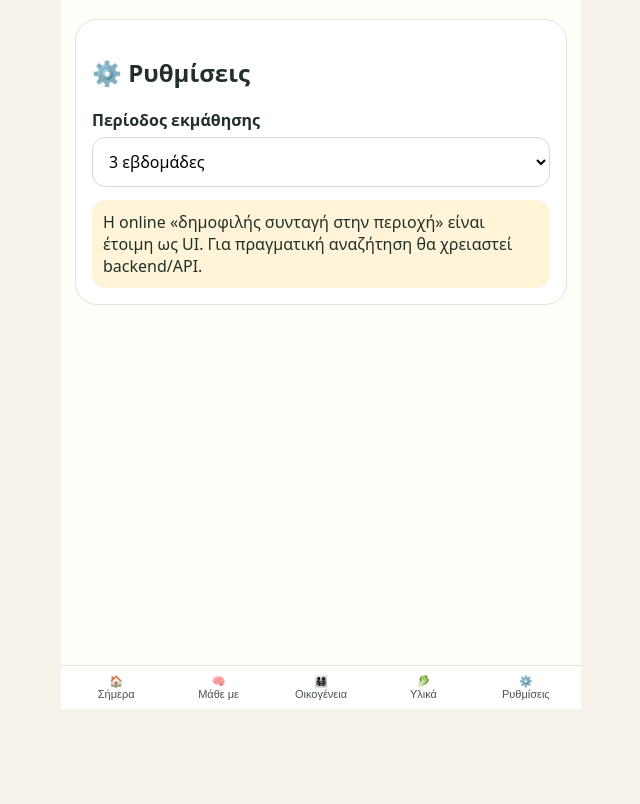
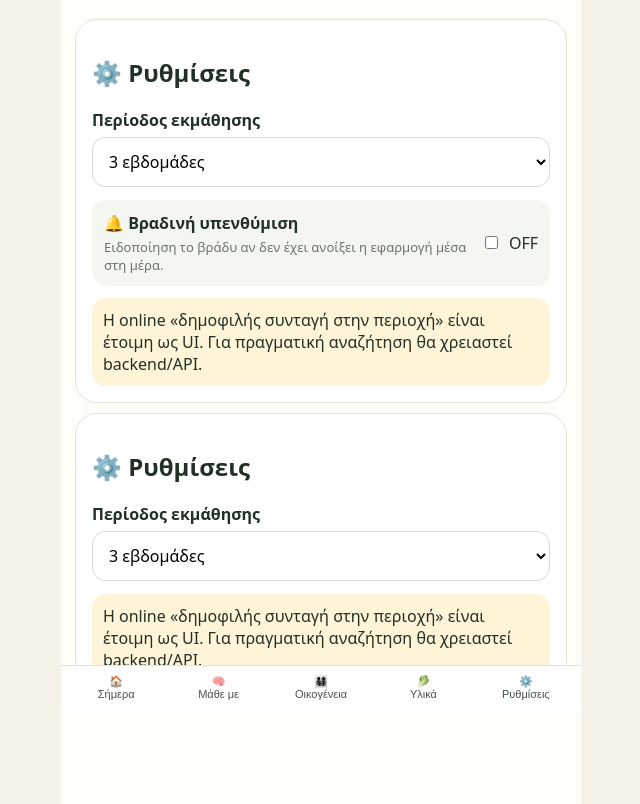
Before and after one commit to bmtemix-cyber/ti-na-mageirepso-shmera, a plain HTML site: page index.html in a window 1280 px wide. Both pictures are taken after a click on the button "⚙️ Ρυθμίσεις". Shown: the part 91-895 px from the top of the page, without its empty margins (319-959 px from the left). Before the commit the page ends 800 px from the top, so only its background shows below. Drawn offline with Linux system fonts and the light colour scheme.

Commit message:
Update index.html

```diff
--- a/index.html
+++ b/index.html
@@ -327,9 +327,58 @@
 <div class="card"><h3>Πρόσφατα γεύματα</h3><div id="history" class="list"></div></div></section>
 <section id="family" class="view"><div class="card"><h2>👨‍👩‍👧‍👦 Οικογένεια</h2><div id="familyInfo"></div></div></section>
 <section id="pantry" class="view"><div class="card"><h2>🏠 Υλικά</h2><div class="field"><label>Υλικό</label><input id="ing"></div><div class="field"><label>Ποσότητα</label><input id="qty"></div><div class="field"><label>Λήξη</label><input id="exp" type="date"></div><button class="btn primary" onclick="addIng()">+ Προσθήκη</button><div id="pantryList" class="list" style="margin-top:10px"></div></div></section>
-<section id="settings" class="view"><div class="card"><h2>⚙️ Ρυθμίσεις</h2><div class="field"><label>Περίοδος εκμάθησης</label><select id="learnDays" onchange="changeLearn()"><option value="21">3 εβδομάδες</option><option value="14">2 εβδομάδες</option><option value="0">Προτάσεις από τώρα</option></select></div><div class="notice">Η online «δημοφιλής συνταγή στην περιοχή» είναι έτοιμη ως UI. Για πραγματική αναζήτηση θα χρειαστεί backend/API.</div></div></section>
+<section id="settings" class="view">
+  <div class="card">
+    <h2>⚙️ Ρυθμίσεις</h2>
+
+    <div class="field">
+      <label>Περίοδος εκμάθησης</label>
+      <select id="learnDays" onchange="changeLearn()">
+        <option value="21">3 εβδομάδες</option>
+        <option value="14">2 εβδομάδες</option>
+        <option value="0">Προτάσεις από τώρα</option>
+      </select>
+    </div>
+
+    <div class="soft" style="margin-top:12px">
+      <div style="display:flex;align-items:center;justify-content:space-between;gap:12px">
+        <div>
+          <b>🔔 Βραδινή υπενθύμιση</b>
+          <div class="small" style="margin-top:4px">
+            Ειδοποίηση το βράδυ αν δεν έχει ανοίξει η εφαρμογή μέσα στη μέρα.
+          </div>
+        </div>
+
+        <label style="display:flex;align-items:center;gap:8px">
+          <input
+            id="eveningReminder"
+            type="checkbox"
+            onchange="changeEveningReminder()"
+          >
+          <span id="eveningReminderStatus">OFF</span>
+        </label>
+      </div>
+    </div>
+
+    <div class="notice" style="margin-top:12px">
+      Η online «δημοφιλής συνταγή στην περιοχή» είναι έτοιμη ως UI.
+      Για πραγματική αναζήτηση θα χρειαστεί backend/API.
+    </div>
+  </div>
+</section><div class="card"><h2>⚙️ Ρυθμίσεις</h2><div class="field"><label>Περίοδος εκμάθησης</label><select id="learnDays" onchange="changeLearn()"><option value="21">3 εβδομάδες</option><option value="14">2 εβδομάδες</option><option value="0">Προτάσεις από τώρα</option></select></div><div class="notice">Η online «δημοφιλής συνταγή στην περιοχή» είναι έτοιμη ως UI. Για πραγματική αναζήτηση θα χρειαστεί backend/API.</div></div></section>
 </main><nav><button onclick="show('home')">🏠<br>Σήμερα</button><button onclick="show('learn')">🧠<br>Μάθε με</button><button onclick="show('family')">👨‍👩‍👧‍👦<br>Οικογένεια</button><button onclick="show('pantry')">🥬<br>Υλικά</button><button onclick="show('settings')">⚙️<br>Ρυθμίσεις</button></nav></div>
 <script>
+ function changeEveningReminder(){
+  const enabled=$('eveningReminder').checked;
+
+  localStorage.setItem(
+    'eveningReminder',
+    enabled ? '1' : '0'
+  );
+
+  $('eveningReminderStatus').textContent=
+    enabled ? 'ON' : 'OFF';
+}
 const defaults={created:new Date().toISOString().slice(0,10),learningDays:21,history:[],pantry:[],family:{
   adults:2,
   children:0,
@@ -1367,7 +1416,17 @@ function addIng(){if(!$('ing').value.trim())return;s.pantry.push({name:$('ing').
 function renderPantry(){$('pantryList').innerHTML=s.pantry.length?s.pantry.map((p,i)=>`<div class="item row"><div><b>${p.name}</b><div class=small>${p.qty||''}${p.exp?' · '+p.exp:''}</div></div><button onclick="s.pantry.splice(${i},1);save();render()">✕</button></div>`).join(''):'<div class=small>Δεν υπάρχουν υλικά.</div>'}
 function changeLearn(){s.learningDays=Number($('learnDays').value);if(s.learningDays>0)s.created=new Date().toISOString().slice(0,10);save();render()}
 function show(id){document.querySelectorAll('.view').forEach(x=>x.classList.remove('active'));$(id).classList.add('active');render()}
-function render(){$('date').textContent=new Date().toLocaleDateString('el-GR',{weekday:'long',day:'numeric',month:'long'});$('learnDays').value=s.learningDays;$('banner').innerHTML=`<b>🧠 Περίοδος εκμάθησης: απομένουν ${rem()} ημέρες</b><div class=small style="margin-top:6px">Μαθαίνω από τα πραγματικά γεύματα της οικογένειας.</div>`;renderInsights();renderBars();renderHistory();renderFamily();renderPantry();}
+function render(){$('date').textContent=new Date().toLocaleDateString('el-GR',{weekday:'long',day:'numeric',month:'long'});$('learnDays').value=s.learningDays;$('banner').innerHTML=`<b>🧠 Περίοδος εκμάθησης: απομένουν ${rem()} ημέρες</b><div class=small style="margin-top:6px">Μαθαίνω από τα πραγματικά γεύματα της οικογένειας.</div>`;renderInsights();renderBars();renderHistory();renderFamily();renderPantry();const reminderEnabled=
+  localStorage.getItem('eveningReminder')==='1';
+
+if($('eveningReminder')){
+  $('eveningReminder').checked=reminderEnabled;
+}
+
+if($('eveningReminderStatus')){
+  $('eveningReminderStatus').textContent=
+    reminderEnabled ? 'ON' : 'OFF';
+} }
 
 let welcomeEntered=false;
 function enterApp(){
```
